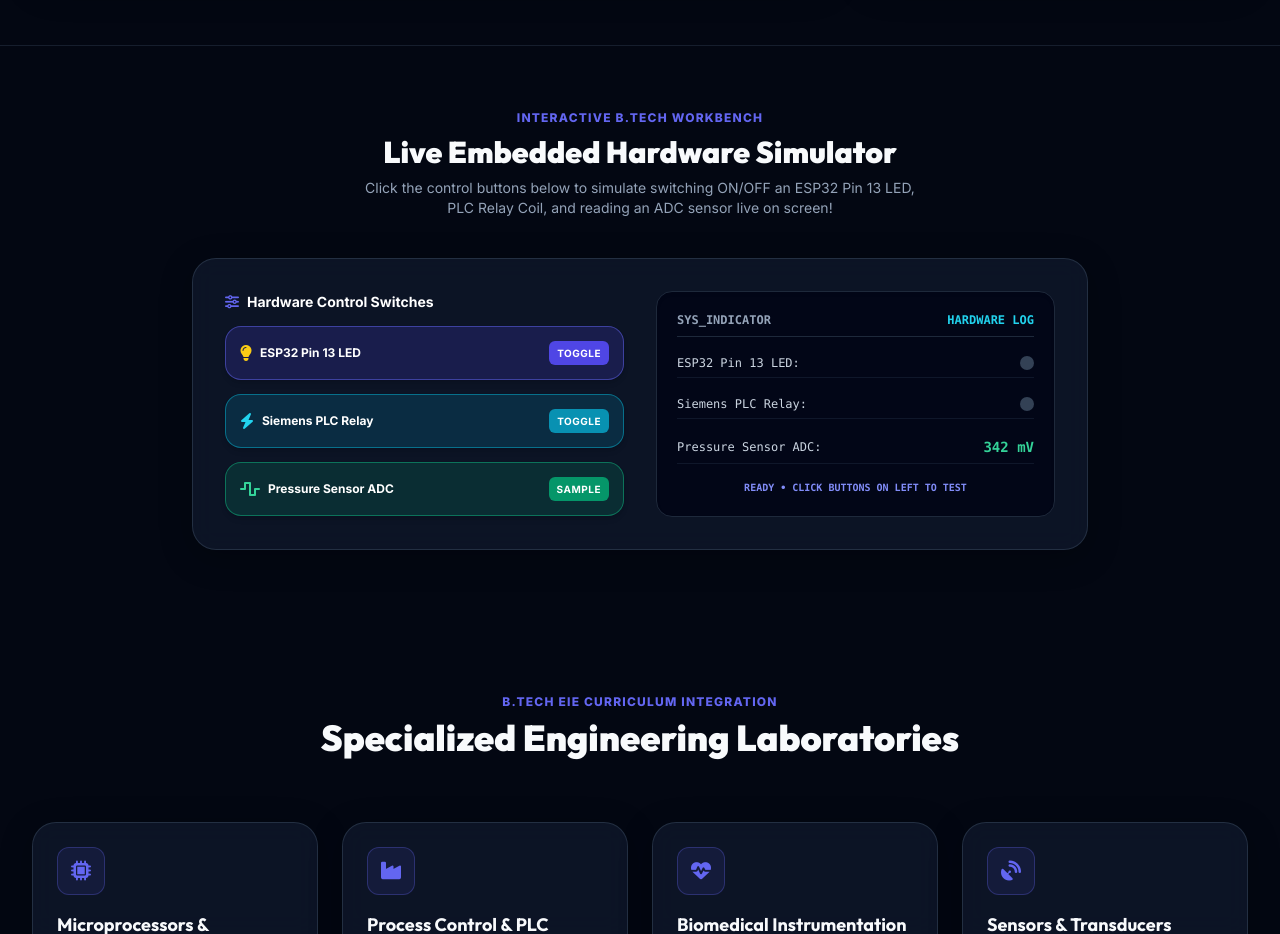
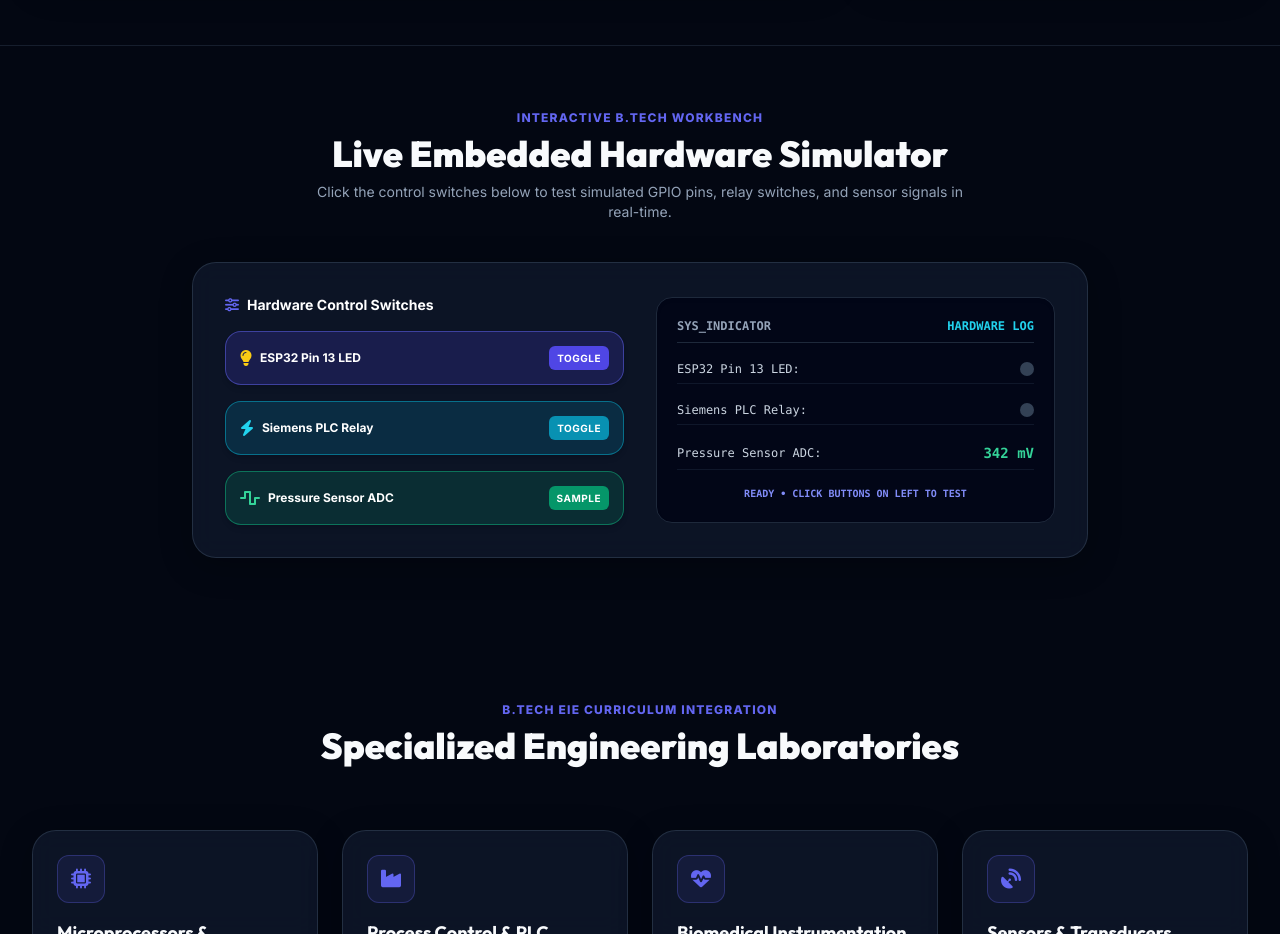
Before and after one commit to adityak39l/AK39-INNOVATION-AUTOMATION-CLUB-IET-BU-JHANSI, a plain HTML site: page index.html in a window 1280 px wide. Shown: the part 1400-2334 px from the top of the page. Drawn offline with nearby package versions, Linux system fonts and the light colour scheme.

Commit message:
Add clear comprehensive HTML section comments throughout index.html

```diff
--- a/index.html
+++ b/index.html
@@ -17,11 +17,13 @@
 <body class="antialiased selection:bg-indigo-500 selection:text-white">
 
     <!-- =========================================================================
-         STICKY NAVIGATION HEADER & CONTINUOUS SEAMLESS MARQUEE TICKER
+         HEADER CONTAINER (NAVIGATION, LOGOS & PHELA MARQUEE)
          ========================================================================= -->
     <header class="sticky top-0 z-50 cyber-nav">
 
-        <!-- CONTINUOUS RIGHT-TO-LEFT MARQUEE BANNER -->
+        <!-- =========================================================================
+             📢 SECTION 1: PHELA MARQUEE / FIRST TICKER (TOP NOTICE ANNOUNCEMENT - RIGHT TO LEFT)
+             ========================================================================= -->
         <div class="bg-indigo-950/90 border-b border-indigo-500/30 py-2 px-3 text-[11px] sm:text-xs font-semibold text-indigo-200 overflow-hidden">
             <marquee behavior="scroll" direction="left" scrollamount="7" onmouseover="this.stop();" onmouseout="this.start();" class="flex items-center">
                 <span class="inline-flex items-center gap-1.5 text-cyan-400 font-extrabold mx-3"><span class="pulse-live"></span> B.TECH EIE LIVE HUB:</span>
@@ -36,7 +38,9 @@
             </marquee>
         </div>
 
-        <!-- Main Navigation Bar -->
+        <!-- =========================================================================
+             🏢 SECTION 2: MAIN HEADER NAVIGATION (LOGOS, TITLE, SEARCH, THEME, MOBILE MENU & ADMIN DB)
+             ========================================================================= -->
         <div class="max-w-7xl mx-auto px-3 sm:px-6 lg:px-8 py-2.5 sm:py-3.5 flex justify-between items-center">
 
             <!-- Branding / Logo (Optimized for Mobile Screens) -->
@@ -97,7 +101,9 @@
             </div>
         </div>
 
-        <!-- Mobile Navigation Drawer Menu (Ultra Clean & Well Spaced) -->
+        <!-- =========================================================================
+             📱 SECTION 3: MOBILE NAVIGATION DRAWER MENU (SLIDE-DOWN MENU FOR MOBILE SCREENS)
+             ========================================================================= -->
         <div id="mobile-nav" class="hidden lg:hidden border-t border-slate-700/40 bg-slate-900/98 px-4 py-5 space-y-3 text-xs font-semibold shadow-2xl">
 
             <!-- Mobile Action CTAs -->
@@ -125,11 +131,13 @@
 
 
     <!-- =========================================================================
-         VIEW 1: HOME PAGE (ENGINEERING HUD & B.TECH SHOWCASE)
+         🏠 VIEW 1: HOME PAGE (HERO BANNER, TECH TICKER, HARDWARE SIMULATOR & LABS)
          ========================================================================= -->
     <div id="view-home" class="view-page">
 
-        <!-- HERO SECTION -->
+        <!-- =========================================================================
+             🏠 SECTION 4: HERO SECTION (MAIN BANNER WITH BADGE & MOTTO: INNOVATE - AUTOMATE - INSPIRE)
+             ========================================================================= -->
         <section class="relative pt-12 sm:pt-20 pb-12 sm:pb-16 px-4 sm:px-6 lg:px-8 overflow-hidden">
             <div class="max-w-6xl mx-auto text-center relative z-10">
 
@@ -188,7 +196,9 @@
             </div>
         </section>
 
-        <!-- CONTINUOUS TECH STACK MOVING MARQUEE TICKER (EXECUTIVE DARK NAVY - LEFT TO RIGHT DIRECTION) -->
+        <!-- =========================================================================
+             ⚙️ SECTION 5: DOOSRA MARQUEE / SECOND TICKER (TECH STACK TICKER - LEFT TO RIGHT)
+             ========================================================================= -->
         <section class="py-3.5 border-y border-indigo-500/30 overflow-hidden bg-indigo-950/90 text-indigo-200">
             <marquee behavior="scroll" direction="right" scrollamount="6" onmouseover="this.stop();" onmouseout="this.start();" class="text-xs font-bold">
                 <span class="bg-indigo-500/20 text-cyan-400 border border-indigo-500/40 px-3.5 py-1.5 rounded-xl inline-flex items-center gap-2 mx-2"><i class="fas fa-microchip"></i> Arduino Microcontrollers</span>
@@ -202,7 +212,9 @@
             </marquee>
         </section>
 
-        <!-- HOD WELCOME CARD & LIVE EVENT COUNTDOWN TICKER -->
+        <!-- =========================================================================
+             👩‍🏫 SECTION 6: HOD WELCOME CARD (DR. NEHA JAIN) & LIVE WORKSHOP COUNTDOWN TIMER
+             ========================================================================= -->
         <section class="py-12 sm:py-16 max-w-7xl mx-auto px-4 sm:px-6 lg:px-8">
             <div class="grid grid-cols-1 lg:grid-cols-3 gap-6 sm:gap-8 items-stretch">
 
@@ -254,19 +266,21 @@
             </div>
         </section>
 
-        <!-- LIVE INTERACTIVE HARDWARE SIMULATOR WIDGET -->
+        <!-- =========================================================================
+             🎛️ SECTION 7: INTERACTIVE B.TECH HARDWARE SIMULATOR (ESP32 LED, PLC RELAY & SENSOR CONTROL)
+             ========================================================================= -->
         <section class="py-12 sm:py-16 border-t border-slate-700/40 max-w-7xl mx-auto px-4 sm:px-6 lg:px-8">
             <div class="text-center mb-10">
                 <span class="text-indigo-500 font-extrabold text-xs uppercase tracking-widest block mb-2">Interactive B.Tech Workbench</span>
-                <h2 class="text-2xl sm:text-3xl font-black">Live Embedded Hardware Simulator</h2>
-                <p class="text-slate-400 text-xs sm:text-sm max-w-xl mx-auto mt-2">
-                    Click the control buttons below to simulate switching ON/OFF an ESP32 Pin 13 LED, PLC Relay Coil, and reading an ADC sensor live on screen!
+                <h2 class="text-2xl sm:text-4xl font-black">Live Embedded Hardware Simulator</h2>
+                <p class="text-slate-400 text-xs sm:text-sm max-w-2xl mx-auto mt-2">
+                    Click the control switches below to test simulated GPIO pins, relay switches, and sensor signals in real-time.
                 </p>
             </div>
 
-            <div class="cyber-card max-w-4xl mx-auto rounded-3xl p-5 sm:p-8 grid grid-cols-1 md:grid-cols-2 gap-6 sm:gap-8 items-center">
-                <!-- Controls Side -->
-                <div class="space-y-3.5">
+            <div class="cyber-card rounded-3xl p-6 sm:p-8 max-w-4xl mx-auto grid grid-cols-1 md:grid-cols-2 gap-6 sm:gap-8 items-center">
+                <!-- Control Panel Side -->
+                <div class="space-y-4">
                     <h4 class="font-bold text-xs sm:text-sm text-white mb-2 flex items-center gap-2">
                         <i class="fas fa-sliders-h text-indigo-500"></i> Hardware Control Switches
                     </h4>
@@ -320,7 +334,9 @@
             </div>
         </section>
 
-        <!-- B.TECH ENGINEERING LABS SHOWCASE -->
+        <!-- =========================================================================
+             🔬 SECTION 8: SPECIALIZED ENGINEERING LABORATORIES & DOWNLOADABLE LAB MANUALS
+             ========================================================================= -->
         <section id="curriculum" class="py-16 sm:py-20 max-w-7xl mx-auto px-4 sm:px-6 lg:px-8">
             <div class="text-center mb-12 sm:mb-16">
                 <span class="text-indigo-500 font-extrabold text-xs uppercase tracking-widest block mb-2">B.Tech EIE Curriculum Integration</span>
@@ -380,9 +396,13 @@
 
 
     <!-- =========================================================================
-         VIEW 2: STAFF MEMBERS & FACULTY HUB
+         👨‍🏫 VIEW 2: STAFF MEMBERS & FACULTY HUB
          ========================================================================= -->
     <div id="view-faculty" class="view-page hidden">
+
+        <!-- =========================================================================
+             👨‍🏫 SECTION 9: STAFF & FACULTY MENTORS HUB (EIE FACULTY PROFILES & SEARCH)
+             ========================================================================= -->
         <section class="py-12 sm:py-16 max-w-7xl mx-auto px-4 sm:px-6 lg:px-8">
 
             <div class="text-center mb-10 sm:mb-12">
@@ -420,9 +440,13 @@
 
 
     <!-- =========================================================================
-         VIEW 3: IAC CORE TEAM & DOMAINS (OUR LEADERSHIP & EXECUTION)
+         👥 VIEW 3: IAC CORE TEAM & DOMAINS (OUR LEADERSHIP & EXECUTION)
          ========================================================================= -->
     <div id="view-team" class="view-page hidden">
+
+        <!-- =========================================================================
+             👥 SECTION 10: CORE STUDENT LEADS & DOMAIN COORDINATORS (6 DOMAINS)
+             ========================================================================= -->
         <section class="py-12 sm:py-16 max-w-7xl mx-auto px-4 sm:px-6 lg:px-8">
 
             <div class="text-center mb-8 sm:mb-10">
@@ -449,9 +473,13 @@
 
 
     <!-- =========================================================================
-         VIEW 4: ALUMNI SPOTLIGHT NETWORK
+         🎓 VIEW 4: ALUMNI SPOTLIGHT NETWORK
          ========================================================================= -->
     <div id="view-alumni" class="view-page hidden">
+
+        <!-- =========================================================================
+             🎓 SECTION 11: ALUMNI SPOTLIGHT NETWORK & CAREER SUCCESS STORIES
+             ========================================================================= -->
         <section class="py-12 sm:py-16 max-w-7xl mx-auto px-4 sm:px-6 lg:px-8">
 
             <div class="text-center mb-10 sm:mb-12">
@@ -470,9 +498,13 @@
 
 
     <!-- =========================================================================
-         VIEW 5: PROJECTS LAB
+         🚀 VIEW 5: PROJECTS LAB
          ========================================================================= -->
     <div id="view-projects" class="view-page hidden">
+
+        <!-- =========================================================================
+             🚀 SECTION 12: FEATURED HARDWARE PROJECTS & INNOVATION WORKBENCH
+             ========================================================================= -->
         <section class="py-12 sm:py-16 max-w-7xl mx-auto px-4 sm:px-6 lg:px-8">
 
             <div class="text-center mb-8 sm:mb-10">
@@ -499,9 +531,13 @@
 
 
     <!-- =========================================================================
-         VIEW 6: EVENTS & GALLERY
+         📅 VIEW 6: EVENTS & GALLERY
          ========================================================================= -->
     <div id="view-events" class="view-page hidden">
+
+        <!-- =========================================================================
+             📅 SECTION 13: UPCOMING EVENTS, HACKATHONS & WORKSHOPS GALLERY
+             ========================================================================= -->
         <section class="py-12 sm:py-16 max-w-7xl mx-auto px-4 sm:px-6 lg:px-8 space-y-12 sm:space-y-16">
 
             <!-- Events Block -->
@@ -520,9 +556,13 @@
 
 
     <!-- =========================================================================
-         VIEW 7: JOIN IAC APPLICATION FORM
+         📝 VIEW 7: JOIN IAC APPLICATION FORM
          ========================================================================= -->
     <div id="view-join" class="view-page hidden">
+
+        <!-- =========================================================================
+             📝 SECTION 14: STUDENT MEMBERSHIP APPLICATION REGISTRATION FORM
+             ========================================================================= -->
         <section class="py-12 sm:py-16 min-h-[80vh] flex items-center">
             <div class="max-w-3xl mx-auto px-4 sm:px-6 lg:px-8 w-full">
 
@@ -643,7 +683,7 @@
 
 
     <!-- =========================================================================
-         GLOBAL COMMUNITY & LOCATION SECTION
+         📍 SECTION 15: GLOBAL COMMUNITY SOCIAL HANDLES & IET DEPARTMENT LOCATION MAP
          ========================================================================= -->
     <section class="py-12 sm:py-16 border-t border-slate-700/40">
         <div class="max-w-7xl mx-auto px-4 sm:px-6 lg:px-8 text-center">
@@ -746,7 +786,7 @@
 
 
     <!-- =========================================================================
-         GLOBAL FOOTER
+         🦶 SECTION 16: GLOBAL FOOTER & QUICK NAVIGATION LINKS
          ========================================================================= -->
     <footer class="py-10 sm:py-12 px-4 sm:px-6 lg:px-8 border-t border-slate-700/40">
         <div class="max-w-7xl mx-auto grid grid-cols-1 md:grid-cols-3 gap-8 mb-8 text-xs">
@@ -789,7 +829,7 @@
 
 
     <!-- =========================================================================
-         REUSABLE MODAL DIALOG CONTAINERS & GLOBAL SEARCH MODAL
+         🔍 SECTION 17: GLOBAL COMMAND PALETTE SEARCH & REUSABLE MODAL DIALOGS
          ========================================================================= -->
 
     <!-- Global Command Search Modal (Ctrl + K) -->
```
